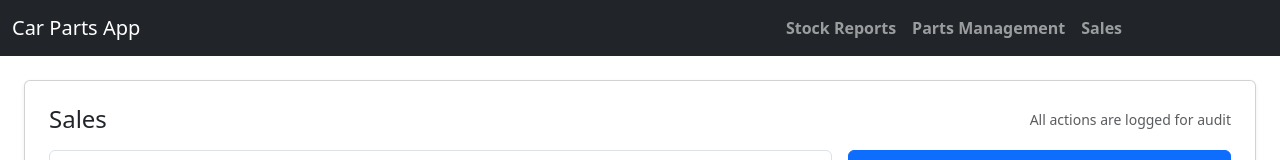
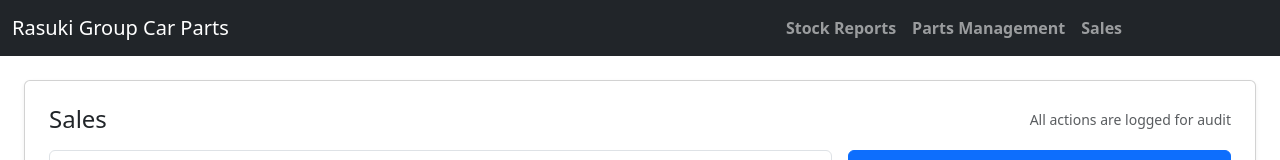
Before and after one commit to ikapila/frontend, a React (Create React App) app: page /sales in a window 1280 px wide. Shown: the top 160 px of the page. Built offline with nearby package versions, Linux system fonts and the light colour scheme.

Commit message:
Changing Names

```diff
--- a/src/App.js
+++ b/src/App.js
@@ -129,7 +129,7 @@ function App() {
       <nav className="navbar navbar-expand-lg navbar-dark bg-dark mb-4">
         <div className="container-fluid d-flex flex-column flex-lg-row align-items-center justify-content-between">
           <div className="d-flex align-items-center w-100 w-lg-auto justify-content-between">
-            <Link className="navbar-brand" to="/">Car Parts App</Link>
+            <Link className="navbar-brand" to="/">Rasuki Group Car Parts</Link>
             <button className="navbar-toggler" type="button" data-bs-toggle="collapse" data-bs-target="#navbarNav" aria-controls="navbarNav" aria-expanded="false" aria-label="Toggle navigation">
               <span className="navbar-toggler-icon"></span>
             </button>
--- a/src/Sales.js
+++ b/src/Sales.js
@@ -35,7 +35,7 @@ function Sales() {
         </head>
         <body>
           <div class="header">
-            <h1>Car Parts Management</h1>
+            <h1>Rasuki Group</h1>
             <h2>Bill Receipt</h2>
           </div>
           <div class="bill-details">
--- a/src/StockManagement.js
+++ b/src/StockManagement.js
@@ -30,7 +30,7 @@ function StockManagement() {
         </head>
         <body>
           <div class="header">
-            <h1>Car Parts Management</h1>
+            <h1>Rasuki Group</h1>
             <h2>${reportType} Report</h2>
           </div>
           <div class="report-details">
```
